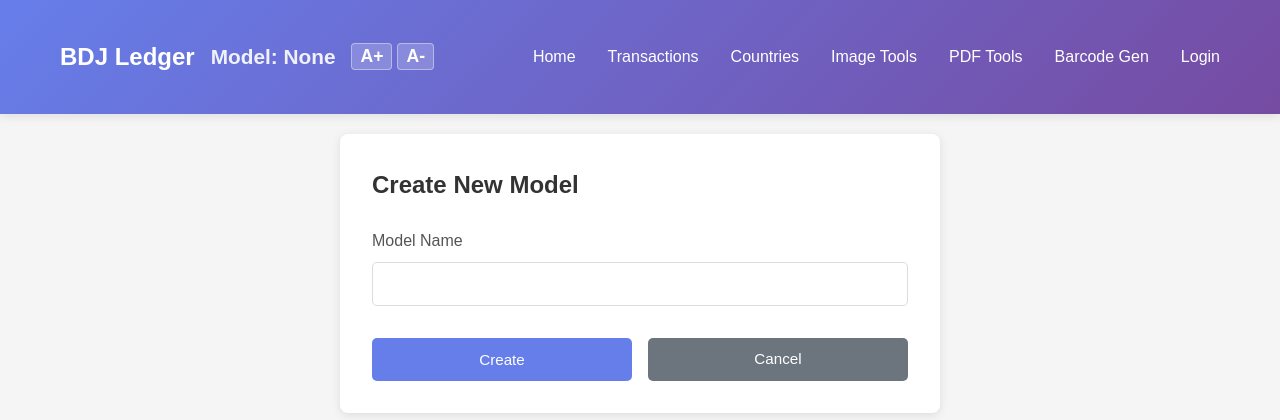
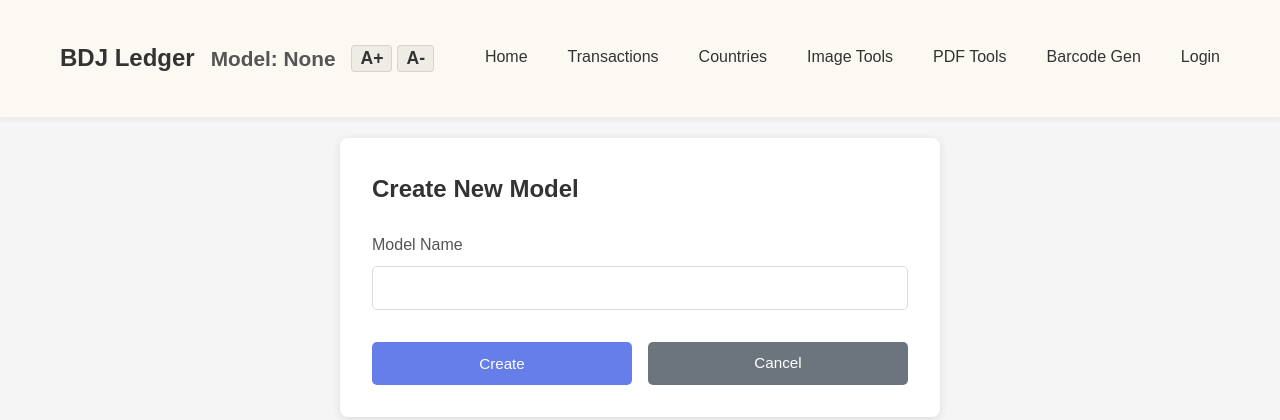
Before and after one commit to bdauda29-ux/bdj_ledger, a Flask app: page /models/add in a window 1280 px wide. Shown: the top 420 px of the page. Run offline with Flask 3, Linux system fonts and the light colour scheme; some libraries are stand-ins or nearby versions; some web fonts are replaced.

Commit message:
Update navbar style and enforce strict insufficient balance check

```diff
--- a/app.py
+++ b/app.py
@@ -1968,9 +1968,8 @@ def pay_transaction(transaction_id):
             return redirect(url_for('transactions'))
         balance_before = client['balance']
         amount_to_deduct = transaction['amount_n']
-        # Allow negative balance as per user confirmation on frontend
-        # if amount_to_deduct > balance_before:
-        #    return redirect(url_for('transactions', error='Insufficient balance to pay this transaction'))
+        if amount_to_deduct > balance_before:
+            return redirect(url_for('transactions', error='Insufficient balance to pay this transaction'))
         balance_after = balance_before - amount_to_deduct
         conn.execute('UPDATE clients SET balance = ? WHERE id = ? AND model_id = ?', (balance_after, client['id'], current_model_id()))
         conn.execute('UPDATE transactions SET is_paid = 1 WHERE id = ?', (transaction_id,))
--- a/static/style.css
+++ b/static/style.css
@@ -25,13 +25,14 @@ body {
 
 /* Navigation */
 .navbar {
-    background: linear-gradient(135deg, #667eea 0%, #764ba2 100%);
-    color: white;
+    background-color: #FBF9F1;
+    color: #333;
     padding: 1rem 0;
-    box-shadow: 0 2px 10px rgba(0,0,0,0.1);
+    box-shadow: 0 2px 5px rgba(0,0,0,0.05);
     position: sticky;
     top: 0;
     z-index: 1000;
+    border-bottom: 1px solid #eee;
 }
 
 .navbar .container {
@@ -45,27 +46,30 @@ body {
     font-size: 1.5rem;
     font-weight: 600;
     margin: 0;
+    color: #333;
 }
 
 .nav-menu {
     display: flex;
     list-style: none;
-    gap: 2rem;
+    gap: 2.5rem;
     margin: 0;
     padding: 0;
 }
 
 .nav-menu a {
-    color: white;
+    color: #333;
     text-decoration: none;
     font-weight: 500;
-    transition: opacity 0.3s;
+    transition: all 0.2s;
     padding: 0.5rem 0;
     display: block;
+    border-bottom: 3px solid transparent;
 }
 
 .nav-menu a:hover {
-    opacity: 0.8;
+    color: #000;
+    border-bottom: 3px solid #333;
 }
 
 /* Mobile menu toggle */
@@ -73,7 +77,7 @@ body {
     display: none;
     background: none;
     border: none;
-    color: white;
+    color: #333;
     font-size: 1.5rem;
     cursor: pointer;
     padding: 0.5rem;
--- a/templates/base.html
+++ b/templates/base.html
@@ -27,11 +27,11 @@
         <div class="container">
             <div style="display: flex; align-items: center; gap: 1rem; flex-wrap: wrap;">
                 <h1>BDJ Ledger</h1>
-                <span style="color:#fff; opacity:0.9; font-weight: bold; font-size: 1.3rem;">Model: {{ session.model_name or 'None' }}</span>
+                <span style="color:#555; font-weight: bold; font-size: 1.3rem;">Model: {{ session.model_name or 'None' }}</span>
 
                 <div class="font-controls" style="display: flex; gap: 5px;">
-                    <button onclick="changeFontSize(1)" title="Increase Font" style="background: rgba(255,255,255,0.2); color: white; border: 1px solid rgba(255,255,255,0.4); border-radius: 4px; padding: 2px 8px; font-weight: bold; cursor: pointer; font-size: 1.1rem;">A+</button>
-                    <button onclick="changeFontSize(-1)" title="Decrease Font" style="background: rgba(255,255,255,0.2); color: white; border: 1px solid rgba(255,255,255,0.4); border-radius: 4px; padding: 2px 8px; font-weight: bold; cursor: pointer; font-size: 1.1rem;">A-</button>
+                    <button onclick="changeFontSize(1)" title="Increase Font" style="background: rgba(0,0,0,0.05); color: #333; border: 1px solid rgba(0,0,0,0.1); border-radius: 4px; padding: 2px 8px; font-weight: bold; cursor: pointer; font-size: 1.1rem;">A+</button>
+                    <button onclick="changeFontSize(-1)" title="Decrease Font" style="background: rgba(0,0,0,0.05); color: #333; border: 1px solid rgba(0,0,0,0.1); border-radius: 4px; padding: 2px 8px; font-weight: bold; cursor: pointer; font-size: 1.1rem;">A-</button>
                 </div>
             </div>
 
--- a/templates/client_transactions.html
+++ b/templates/client_transactions.html
@@ -162,7 +162,7 @@ function confirmPayment(amount, balance, clientName) {
             window.location.href = "{{ url_for('clients') }}?q=" + encodeURIComponent(clientName);
             return false;
         } else {
-            return confirm("Proceed with payment despite insufficient balance?");
+            return false;
         }
     }
     return confirm(`Pay ₦${amount.toLocaleString()} from client balance?`);
--- a/templates/transactions.html
+++ b/templates/transactions.html
@@ -324,7 +324,7 @@
                 window.location.href = "{{ url_for('clients') }}?q=" + encodeURIComponent(clientName);
                 return false;
             } else {
-                return confirm("Proceed with payment despite insufficient balance?");
+                return false;
             }
         }
         return confirm(`Pay ₦${amount.toLocaleString()} from client balance?`);
```
